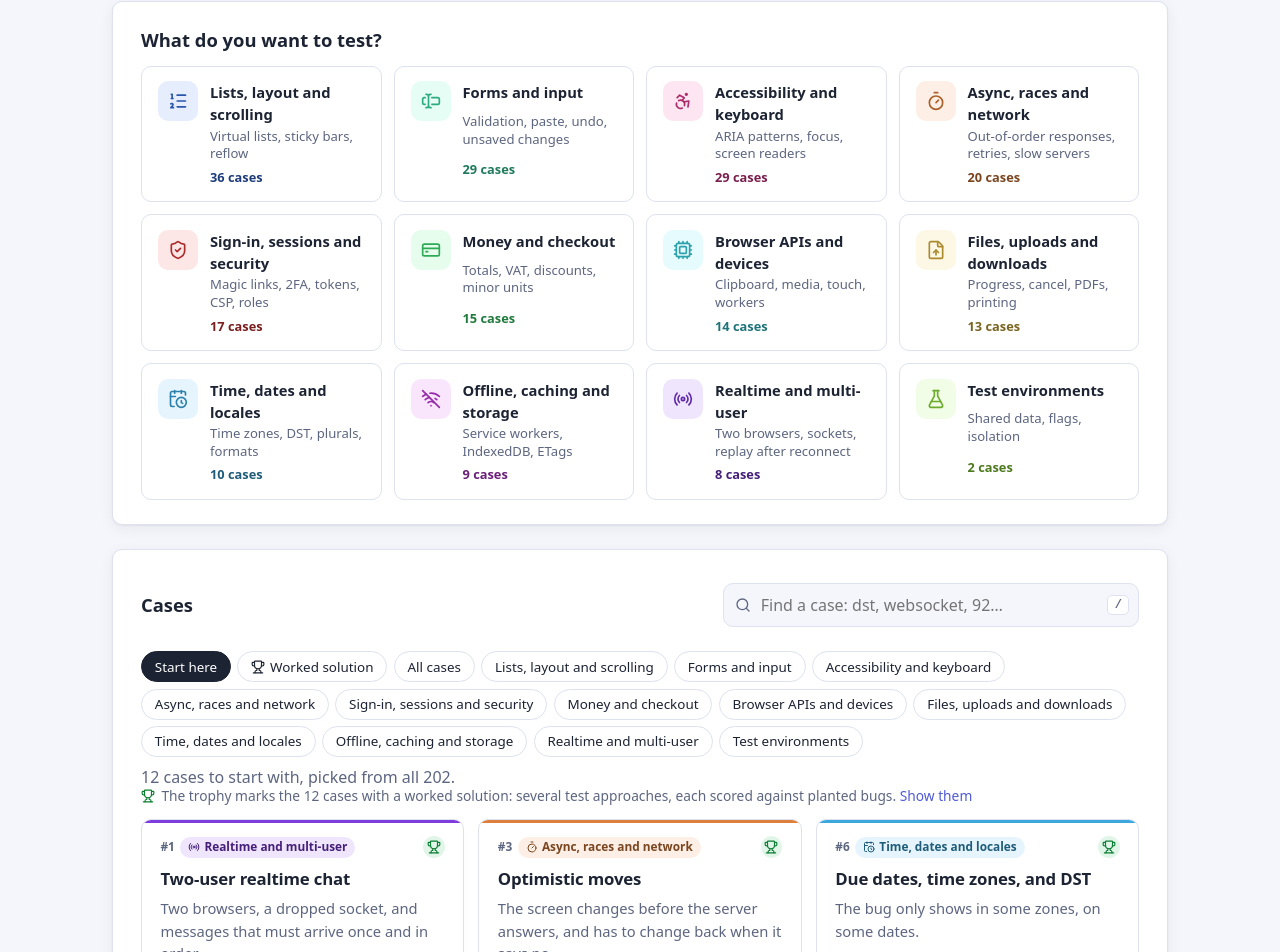
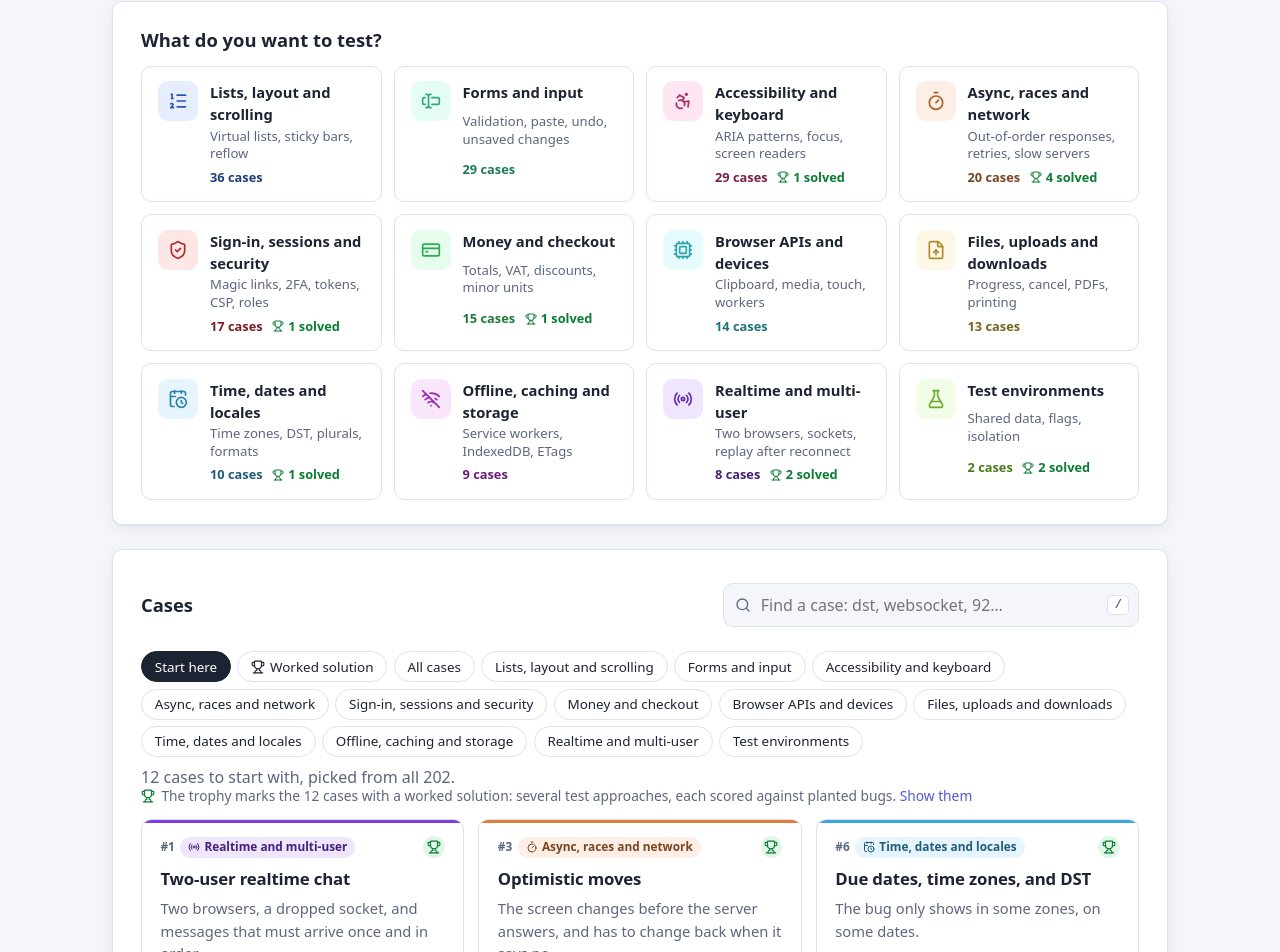
Before and after one commit to bartech-lab/e2e-casebook, a React (Vite) app in the folder web/: page / in a window 1280 px wide. Shown: the part 949-1901 px from the top of the page. Built offline with nearby package versions, Linux system fonts and the light colour scheme.

Commit message:
Landing: solved count per topic

```diff
--- a/web/src/Landing.tsx
+++ b/web/src/Landing.tsx
@@ -11,6 +11,7 @@ const START_HERE = 'Start here';
 const ALL = 'All cases';
 const SOLVED = 'Worked solution';
 const solvedCount = CASES.filter((c) => c.solution).length;
+const solvedIn = (theme: string) => CASES.filter((c) => c.theme === theme && c.solution).length;
 
 export function Landing() {
   const start = useMutation({
@@ -155,7 +156,15 @@ export function Landing() {
                   </span>
                   <span className="theme-name">{t}</span>
                   <span className="theme-blurb">{blurb}</span>
-                  <span className="theme-count">{CASES.filter((c) => c.theme === t).length} cases</span>
+                  <span className="theme-count">
+                    {CASES.filter((c) => c.theme === t).length} cases
+                    {solvedIn(t) > 0 && (
+                      <span className="theme-solved">
+                        <Trophy size={12} aria-hidden="true" />
+                        {solvedIn(t)} solved
+                      </span>
+                    )}
+                  </span>
                 </button>
               </li>
             );
--- a/web/src/styles.css
+++ b/web/src/styles.css
@@ -796,3 +796,5 @@ main > section > ul.case-grid > li { margin: 0; }
 .sandbox-nav .nav-group-title { color: hsl(var(--hue) 55% 32%); }
 .site-footer a { text-decoration: underline; text-underline-offset: 2px; }
 :root[data-ui='dark'] .hero-actions .primary, :root[data-ui='dark'] .hero-actions .primary:hover:not(:disabled) { color: #0f1320; }
+.theme-count { display: flex; flex-wrap: wrap; align-items: center; gap: 0.2rem 0.6rem; }
+.theme-solved { display: inline-flex; align-items: center; gap: 0.25rem; color: var(--ok); font-weight: 600; }
```
